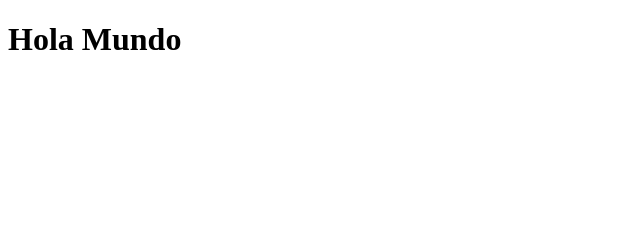
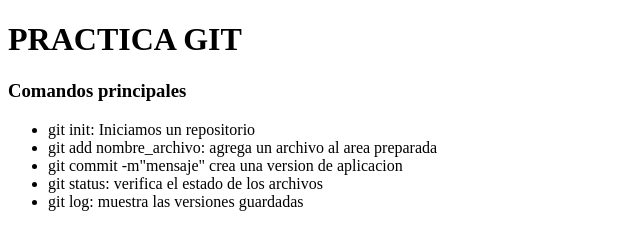
Before and after one commit to davidpotabs/Practica_GIT, a plain HTML site: page index.html in a window 1280 px wide. Shown: the whole page, without its empty margins (0-640 px from the left). Drawn offline with Linux system fonts and the light colour scheme.

```diff
--- a/index.html
+++ b/index.html
@@ -3,11 +3,21 @@
 <html>
     <head>
         <meta charset="utf-8">
-        <meta name="viewpoint" content="whidth-device-">
+        <meta name="viewpoint" content="whidth-device, initial scale">
 
     <title>Hola mundo</title>
     </head>
     <body>
-        <h1>Hola Mundo</h1>
+        <h1>PRACTICA GIT</h1>
+
+        <h3>Comandos principales</h3>
+
+     <ul>
+        <li>git init: Iniciamos un repositorio</li>
+        <li>git add nombre_archivo: agrega un archivo al area preparada</li>
+        <li>git commit -m"mensaje" crea una version de aplicacion</li>
+        <li>git status: verifica el estado de los archivos</li>
+        <li>git log: muestra las versiones guardadas</li>
+     </ul>
     </body>
 </html>
```
Also changed, not shown: 1 other file.
